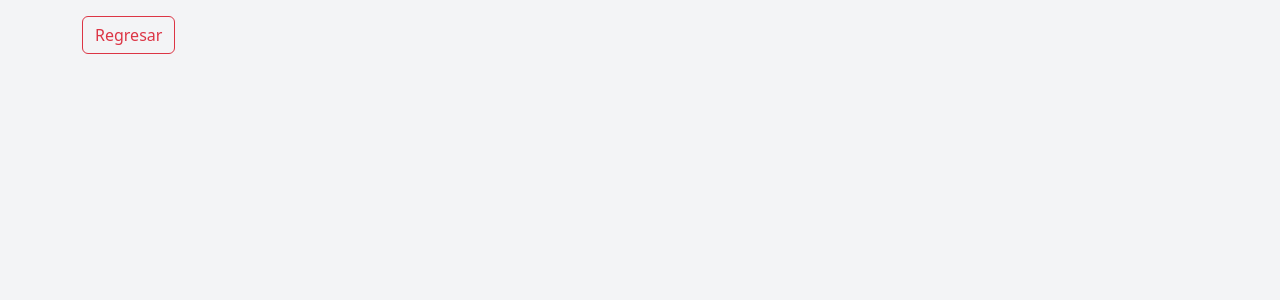
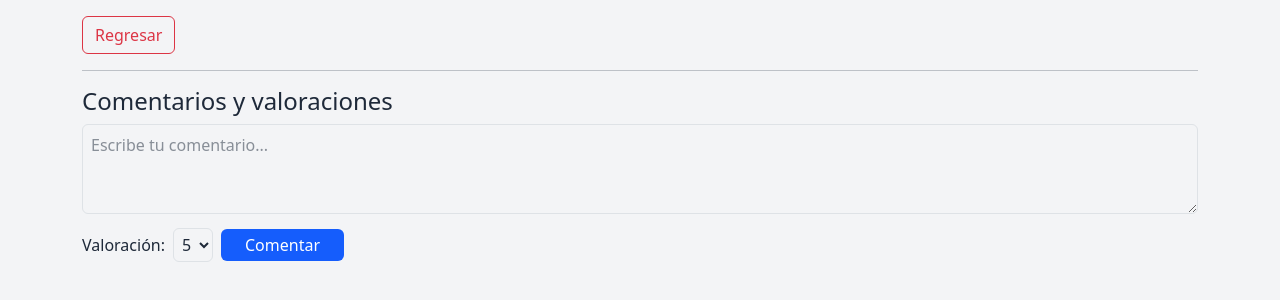
Before and after one commit to hugooperezz/TFG, an Angular app in the folder TFG/: page /discoteca/0 in a window 1280 px wide. Shown: the part 444-744 px from the top of the page. Built offline with nearby package versions, Linux system fonts and the light colour scheme.

Commit message:
Apartado de comentarios añadido (Implementar modo oscuro)

```diff
--- a/TFG/src/app/components/discoteca/discoteca.component.html
+++ b/TFG/src/app/components/discoteca/discoteca.component.html
@@ -30,3 +30,48 @@
     </ul>
   </div>
 </div>
+<hr />
+<h4>Comentarios y valoraciones</h4>
+
+<!-- Formulario para añadir comentario -->
+<div class="mb-4">
+  <textarea
+    [(ngModel)]="nuevoComentario.texto"
+    rows="3"
+    placeholder="Escribe tu comentario..."
+    class="w-full p-2 border rounded-md mb-2"
+  ></textarea>
+
+  <label for="valoracion" class="mr-2">Valoración:</label>
+  <select
+    id="valoracion"
+    [(ngModel)]="nuevoComentario.valoracion"
+    class="p-1 border rounded"
+  >
+    <option *ngFor="let val of [1, 2, 3, 4, 5]" [value]="val">{{ val }}</option>
+  </select>
+
+  <button
+    (click)="agregarComentario()"
+    class="ml-2 bg-blue-600 text-white px-4 py-1 rounded hover:bg-blue-700 transition-all"
+  >
+    Comentar
+  </button>
+</div>
+
+<!-- Media de valoraciones -->
+<div *ngIf="comentarios.length > 0" class="mb-4">
+  <strong>Valoración media:</strong>
+  {{ calcularMediaValoraciones() | number : "1.1-2" }} / 5
+</div>
+
+<!-- Lista de comentarios -->
+<div
+  *ngFor="let comentario of comentarios"
+  class="mb-4 p-3 border rounded bg-gray-50"
+>
+  <p class="mb-1">
+    <strong>Valoración:</strong> {{ comentario.valoracion }} / 5
+  </p>
+  <p class="mb-0">{{ comentario.texto }}</p>
+</div>
--- a/TFG/src/app/components/discoteca/discoteca.component.ts
+++ b/TFG/src/app/components/discoteca/discoteca.component.ts
@@ -1,24 +1,50 @@
-import { Component, OnInit } from '@angular/core';
+import { Component } from '@angular/core';
 import { ActivatedRoute } from '@angular/router';
 import { DiscotecaService } from '../../servicios/discotecas.service';
 import { RouterLink } from '@angular/router';
-import { NgIf } from '@angular/common';
+import { NgIf, NgFor, CommonModule } from '@angular/common';
+import { FormsModule } from '@angular/forms';
 
 @Component({
   selector: 'app-heroe',
-  imports: [RouterLink],
+  standalone: true,
+  imports: [RouterLink, NgIf, NgFor, CommonModule, FormsModule],
   templateUrl: './discoteca.component.html',
   styleUrl: './discoteca.component.css',
 })
 export class DiscotecaComponent {
   discoteca: any = {};
+  nuevoComentario = {
+    texto: '',
+    valoracion: 5,
+  };
+  comentarios: { texto: string; valoracion: number }[] = [];
+
   constructor(
     private activatedRoute: ActivatedRoute,
     private _DiscotecasService: DiscotecaService
   ) {
     this.activatedRoute.params.subscribe((params) => {
-      console.log(params['id']);
       this.discoteca = this._DiscotecasService.getDiscoteca(params['id']);
     });
   }
+
+  agregarComentario() {
+    if (this.nuevoComentario.texto.trim()) {
+      this.comentarios.push({ ...this.nuevoComentario });
+      this.nuevoComentario = {
+        texto: '',
+        valoracion: 5,
+      };
+    }
+  }
+
+  calcularMediaValoraciones(): number {
+    if (this.comentarios.length === 0) return 0;
+    const total = this.comentarios.reduce(
+      (acc, curr) => acc + curr.valoracion,
+      0
+    );
+    return total / this.comentarios.length;
+  }
 }
```
